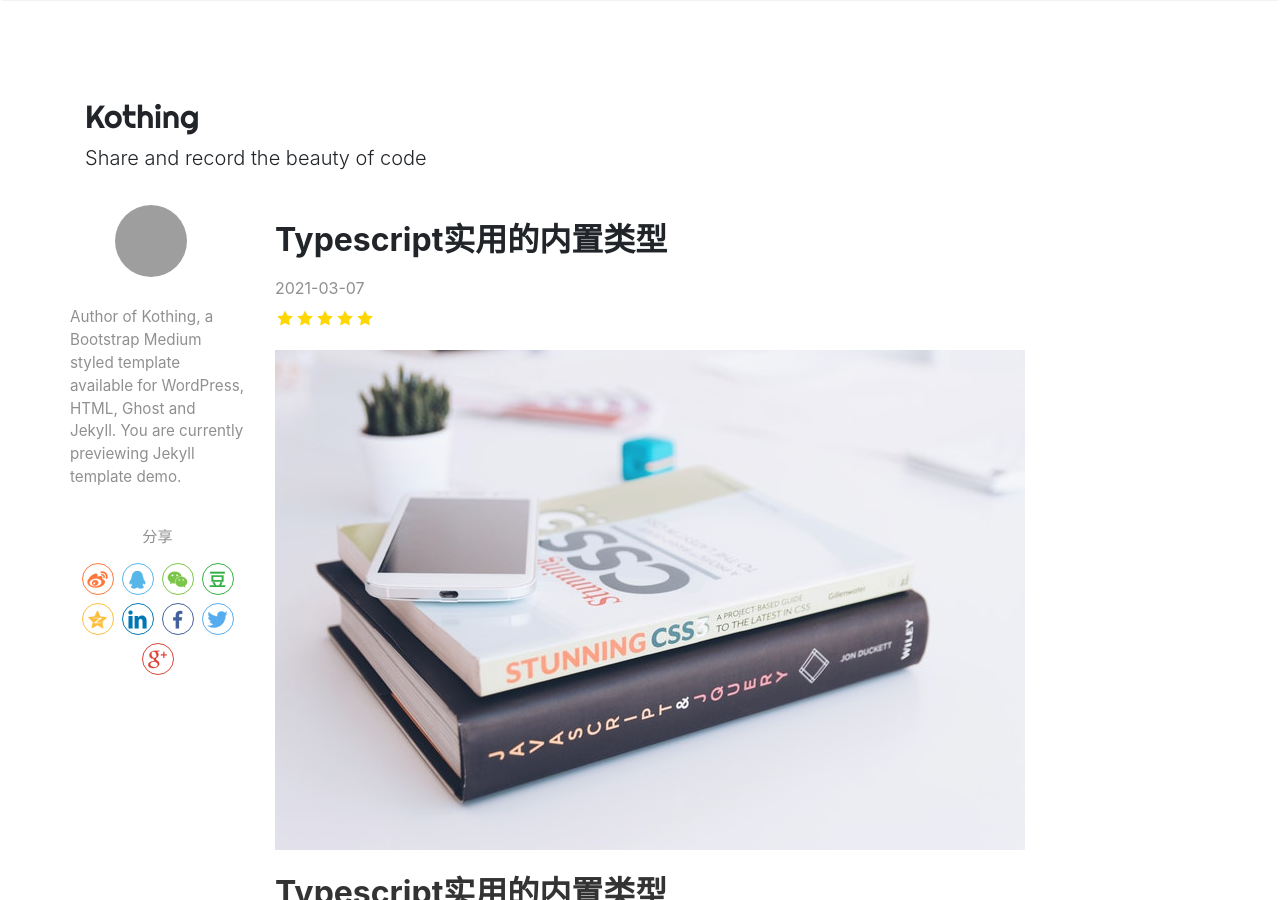
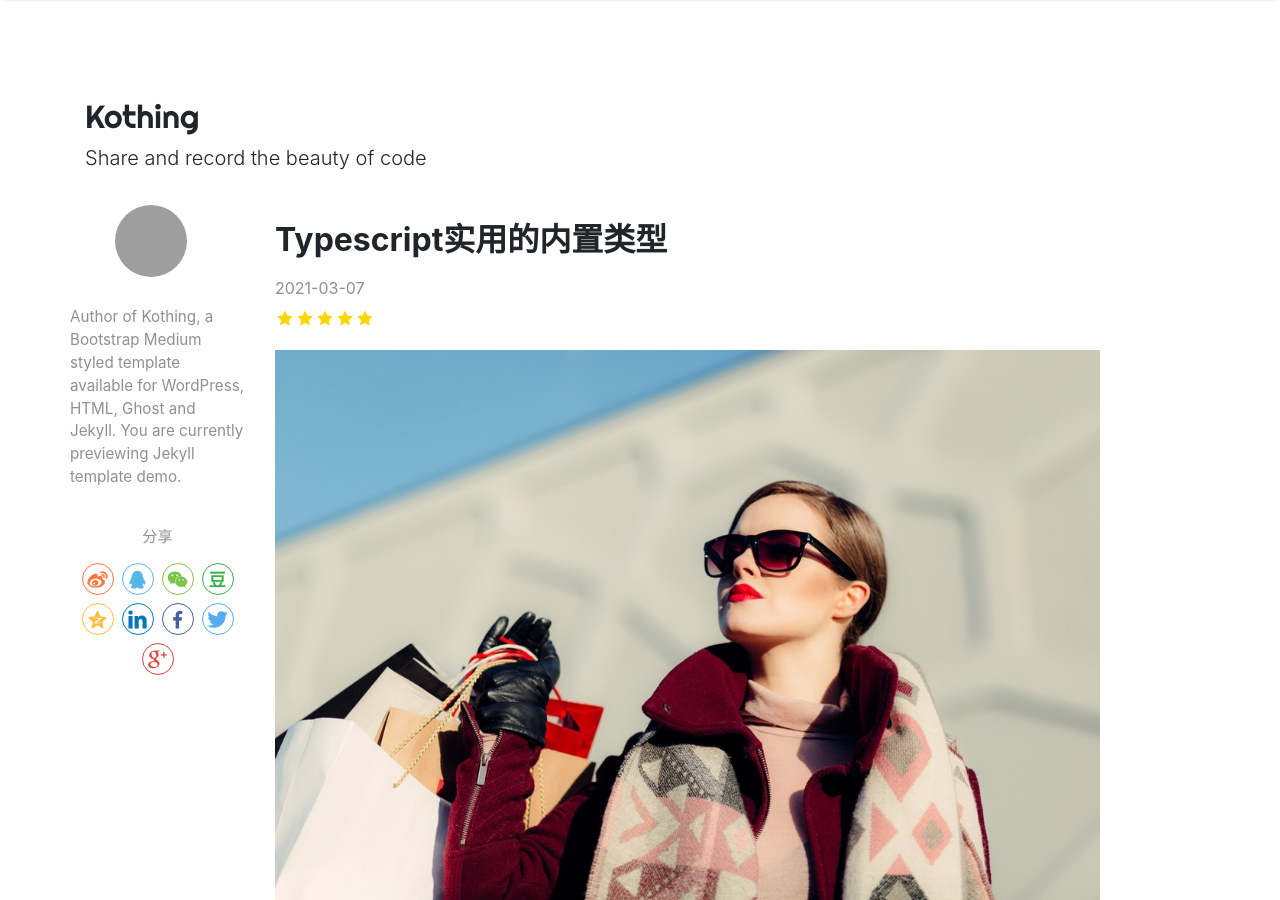
Before and after one commit to kothing/kothing.github.io, a Jekyll site: the page built from _posts/2021-03-07-typescript-built-in-types.md, in a window 1280 px wide and 900 px high. Built offline with Jekyll 4.4.1, drawn with Linux system fonts in a browser that asks for light colours; nearby versions of some CDN libraries; comment, search, counter and statistics services are not loaded; grey boxes are pictures that could not be loaded.

Commit message:
Update 2021-03-07-typescript-built-in-types.md

```diff
--- a/_posts/2021-03-07-typescript-built-in-types.md
+++ b/_posts/2021-03-07-typescript-built-in-types.md
@@ -4,7 +4,7 @@ title: "Typescript实用的内置类型"
 author: Kothing
 categories: [ TypeScript ]
 tags: [ TypeScript ]
-image: assets/images/13.jpg
+image: assets/images/photo-33.jpg
 rating: 5
 hidden: true
 ---
```
